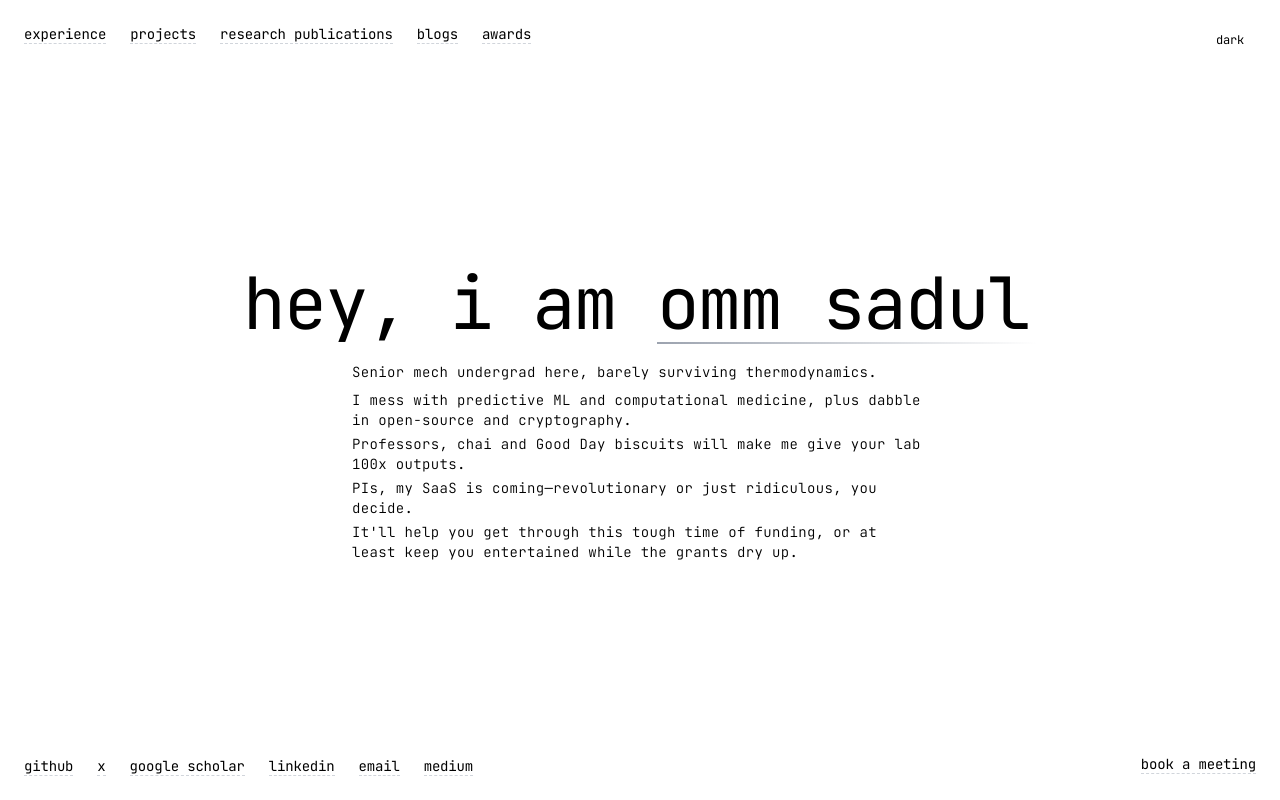
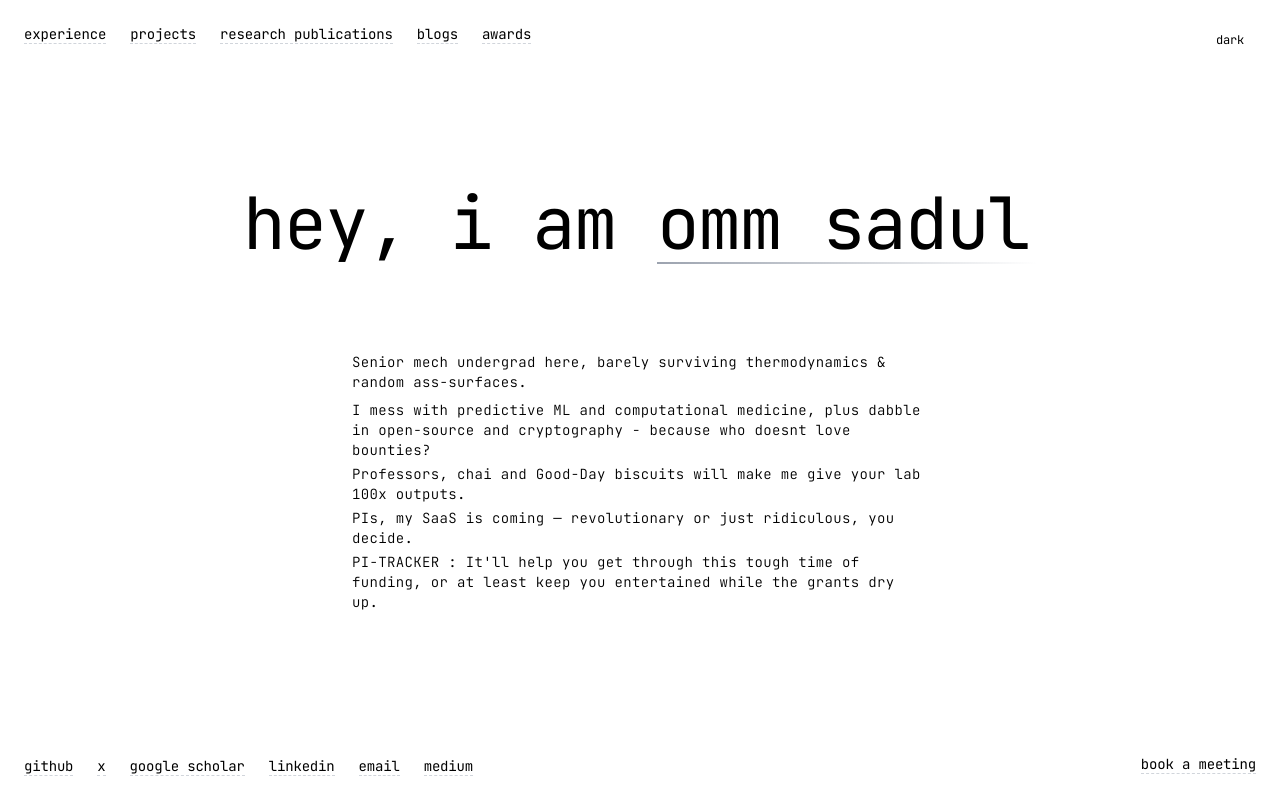
Before and after one commit to ommsadul/ommsadul.github.io, a Next.js app: page / in a window 1280 px wide. Built offline with nearby package versions, Linux system fonts and the light colour scheme.

Commit message:
feat: enhance animations and content visibility; adjust transition timings and update text for improved engagement

```diff
--- a/src/app/page.tsx
+++ b/src/app/page.tsx
@@ -75,11 +75,10 @@ export default function Home() {
         animate={{ opacity: 1 }}
         transition={{ duration: 0.6, delay: 0.8 }} // Faster appearance after intro animation
       >
-        <motion.div className="mb-8 overflow-visible flex justify-center items-center">
-          <motion.h1
+        <motion.div className="mb-8 overflow-visible flex justify-center items-center">          <motion.h1
             className="text-5xl sm:text-6xl md:text-7xl font-normal tracking-tight w-auto mx-auto"
-            initial={{ y: 200 }}
-            animate={{ y: 50 }}
+            initial={{ y: 200, opacity: 0 }}
+            animate={{ y: 0, opacity: 1 }}
             transition={{
               type: "spring",
               stiffness: 100,
@@ -113,61 +112,61 @@ export default function Home() {
           </motion.h1>        </motion.div>        {/* Redesigned Summary Section - Experience-like Format */}        <motion.div
           className="w-full mx-auto mt-8 px-0 sm:px-0 md:px-0 flex justify-center"
           initial={{ y: 40, opacity: 0 }}
-          animate={{ y: -20, opacity: 1 }}
+          animate={{ y: 0, opacity: 1 }}
           transition={{
             type: "spring",
             stiffness: 100,
             damping: 20,
-            delay: 1.8
+            delay: 1.4
           }}
         >
           <motion.div
             className="text-left max-w-xl mx-auto"
             initial={{ opacity: 0 }}
             animate={{ opacity: 1 }}
-            transition={{ duration: 0.5, delay: 2.0 }}
+            transition={{ duration: 0.5, delay: 1.5 }}
           >            <motion.div className="space-y-1 flex flex-col items-left">              <motion.p
                 className="text-xs sm:text-sm font-light tracking-wide"
                 initial={{ opacity: 0, y: 10 }}
                 animate={{ opacity: 1, y: 0 }}
-                transition={{ duration: 0.4, delay: 2.2 }}
+                transition={{ duration: 0.2, delay: 1.6 }}
               >
-                Senior mech undergrad here, barely surviving thermodynamics.
+                Senior mech undergrad here, barely surviving thermodynamics & random ass-surfaces.
               </motion.p>
 
               <motion.p
                 className="text-xs sm:text-sm font-light tracking-wide"
                 initial={{ opacity: 0, y: 10 }}
                 animate={{ opacity: 1, y: 0 }}
-                transition={{ duration: 0.4, delay: 2.4 }}
+                transition={{ duration: 0.2, delay: 1.8 }}
               >
-                I mess with predictive ML and computational medicine, plus dabble in open-source and cryptography.
+                I mess with predictive ML and computational medicine, plus dabble in open-source and cryptography - because who doesnt love bounties?
               </motion.p>
 
               <motion.p
                 className="text-xs sm:text-sm font-light tracking-wide"
                 initial={{ opacity: 0, y: 10 }}
                 animate={{ opacity: 1, y: 0 }}
-                transition={{ duration: 0.4, delay: 2.6 }}
+                transition={{ duration: 0.2, delay: 2.0 }}
               >
-                Professors, chai and Good Day biscuits will make me give your lab 100x outputs.
+                Professors, chai and Good-Day biscuits will make me give your lab 100x outputs.
               </motion.p>
 
               <motion.p
                 className="text-xs sm:text-sm font-light tracking-wide"
                 initial={{ opacity: 0, y: 10 }}
                 animate={{ opacity: 1, y: 0 }}
-                transition={{ duration: 0.4, delay: 2.8 }}
+                transition={{ duration: 0.2, delay: 2.2 }}
               >
-                PIs, my SaaS is coming—revolutionary or just ridiculous, you decide.
+                PIs, my SaaS is coming — revolutionary or just ridiculous, you decide.
               </motion.p>
                 <motion.p
                 className="text-xs sm:text-sm font-light tracking-wide"
                 initial={{ opacity: 0, y: 10 }}
                 animate={{ opacity: 1, y: 0 }}
-                transition={{ duration: 0.4, delay: 3.0 }}
+                transition={{ duration: 0.2, delay: 2.4 }}
               >
-                It'll help you get through this tough time of funding, or at least keep you entertained while the grants dry up.
+                PI-TRACKER : It'll help you get through this tough time of funding, or at least keep you entertained while the grants dry up.
               </motion.p>
             </motion.div>
           </motion.div>
```
